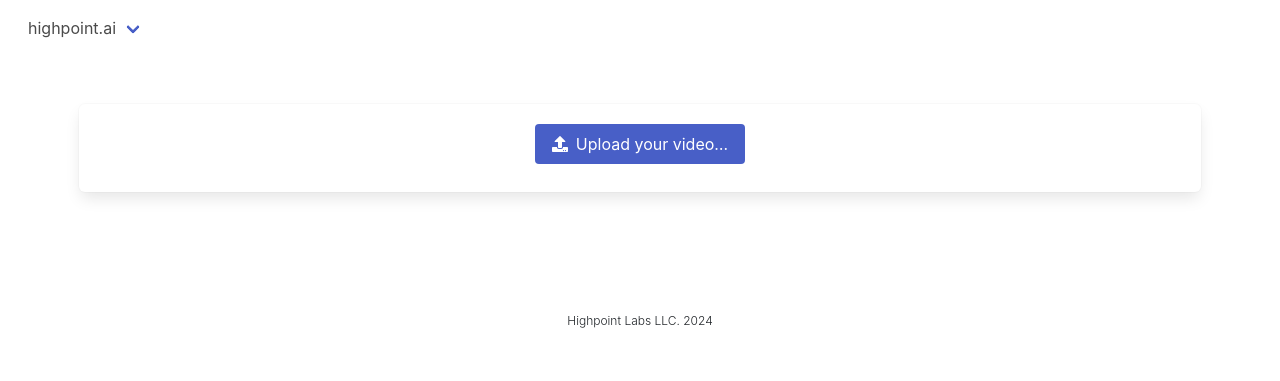
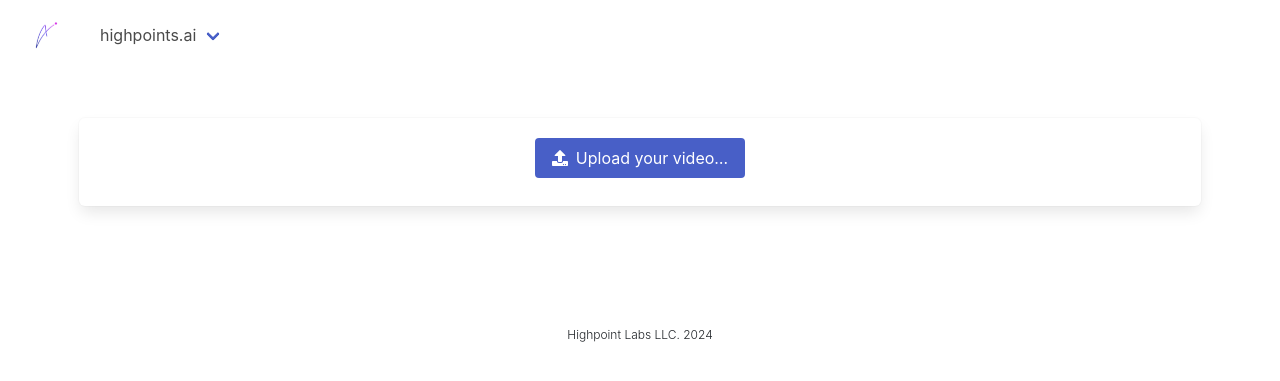
Before and after one commit to jc15100/highpoint, a Django app: page /uploader in a window 1280 px wide. Shown: the top 381 px of the page. Run offline with Django 4.2, Linux system fonts and the light colour scheme; some libraries are stand-ins or nearby versions.

Commit message:
Fix requirements for pytorchvision and drop down bar

```diff
--- a/requirements.txt
+++ b/requirements.txt
@@ -16,7 +16,7 @@ av
 # ml
 # torch-cpu (for ultralytics)
 https://download.pytorch.org/whl/cpu/torch-2.0.1%2Bcpu-cp311-cp311-linux_x86_64.whl
-# https://download.pytorch.org/whl/cpu/torchvision-0.15.0%2Bcpu-cp311-cp311-linux_x86_64.whl
+https://download.pytorch.org/whl/cpu/torchvision-0.15.2%2Bcpu-cp311-cp311-linux_x86_64.whl
 # tensorflow-cpu
 
 numpy
--- a/video_processor/templates/base.html
+++ b/video_processor/templates/base.html
@@ -15,16 +15,24 @@
 </head>
 
 <body>
-    <nav class="navbar" role="navigation" aria-label="dropdown navigation">
+    <nav class="navbar is-transparent" role="navigation" aria-label="main navigation">
+        <div class="navbar-brand">
+            <a class="navbar-item" href="/">
+                <img src="{% static "video_processor/logo-3.png" %}" width="32" height="32">
+            </a>
+            <a role="button" class="navbar-burger" aria-label="menu" aria-expanded="false" data-target="navbarBasicExample">
+                <span aria-hidden="true"></span>
+                <span aria-hidden="true"></span>
+                <span aria-hidden="true"></span>
+            </a>
+        </div>
+        <div class="navbar-menu">
+            <div class="navbar-start">
                 <div class="navbar-item has-dropdown is-hoverable">
                     <a class="navbar-link">
-                highpoint.ai
-                {% comment %} <figure class="image is-32x32">
-                    <img src="{% static "video_processor/logo-2.jpg" %}">
-                </figure> {% endcomment %}
+                        highpoints.ai
                     </a>
-            <div class="navbar-dropdown is-boxed has-shadow">
-                <a href="/" class="navbar-item">Home</a>
+                    <div class="navbar-dropdown has-shadow">
                         {% if request.user.is_authenticated %}
                         <form id="logout-form" method="post" action="{% url 'logout' %}">
                             {% csrf_token %}
@@ -34,6 +42,8 @@
                         <a href="{% url 'signup' %}" class="navbar-item">Sign up</a>
                         <a href="{% url 'login' %}" class="navbar-item">Log in</a>
                         {% endif %}
+                    </div>
+                </div>
             </div>
         </div>
         {% if request.user.is_authenticated %}
--- a/video_processor/templates/upload-page.html
+++ b/video_processor/templates/upload-page.html
@@ -18,7 +18,7 @@
                 <div class="modal-dialog" role="document">
                     <div class="modal-content">
                         <div class="modal-header">
-                            <h5 class="modal-title" id="exampleModalLongTitle">Processing match…</h5>
+                            <h5 class="modal-title" id="exampleModalLongTitle">Processing video…</h5>
                             <button type="button" class="close" data-dismiss="modal" aria-label="Close" id="close">
                                 <span aria-hidden="true">&times;</span>
                             </button>
```
Also changed, not shown: static/video_processor/logo-3.png (added). Lines whose indentation alone changed are shown as unchanged.
